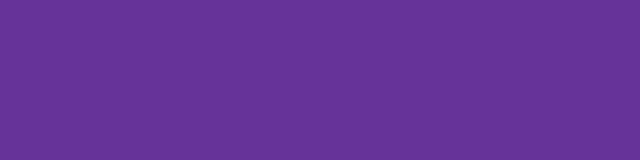
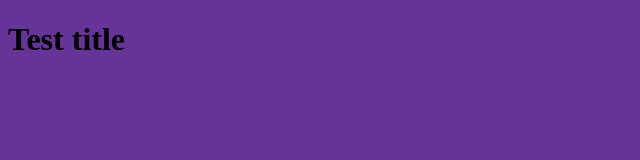
Before and after one commit to sukelully/webpack-template, a plain HTML site: page index.html in a window 1280 px wide. Shown: the whole page, without its empty margins (0-640 px from the left). Drawn offline with Linux system fonts and the light colour scheme.

Commit message:
Deploy commit test

```diff
--- a/index.html
+++ b/index.html
@@ -7,6 +7,6 @@
     <link rel="stylesheet" href="84bb4fc080631c2605f1.css">
 <script defer src="main.js"></script></head>
 <body>
-
+    <h1>Test title</h1>
 </body>
 </html>
```
